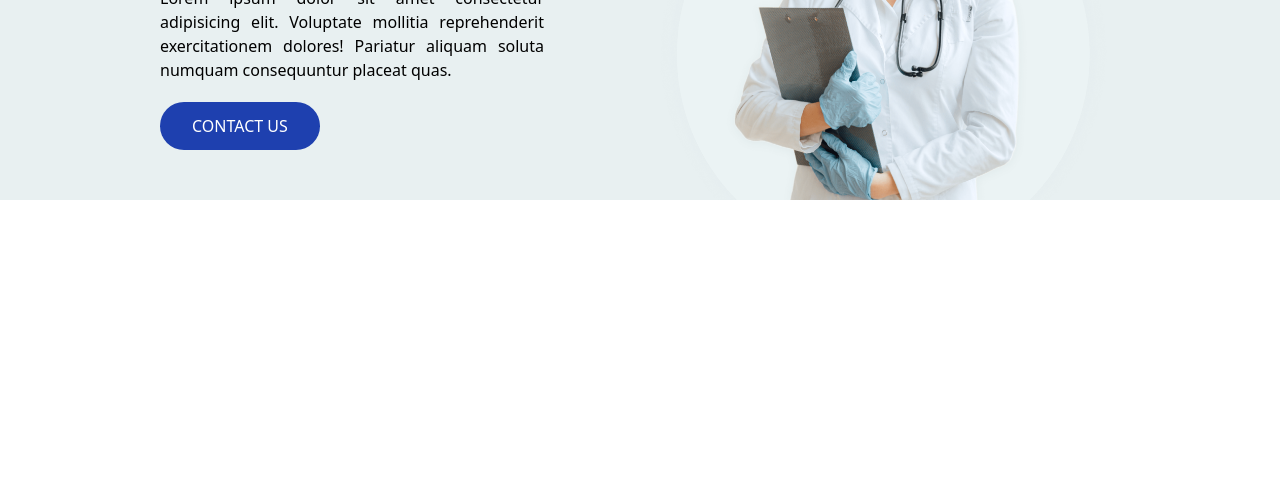
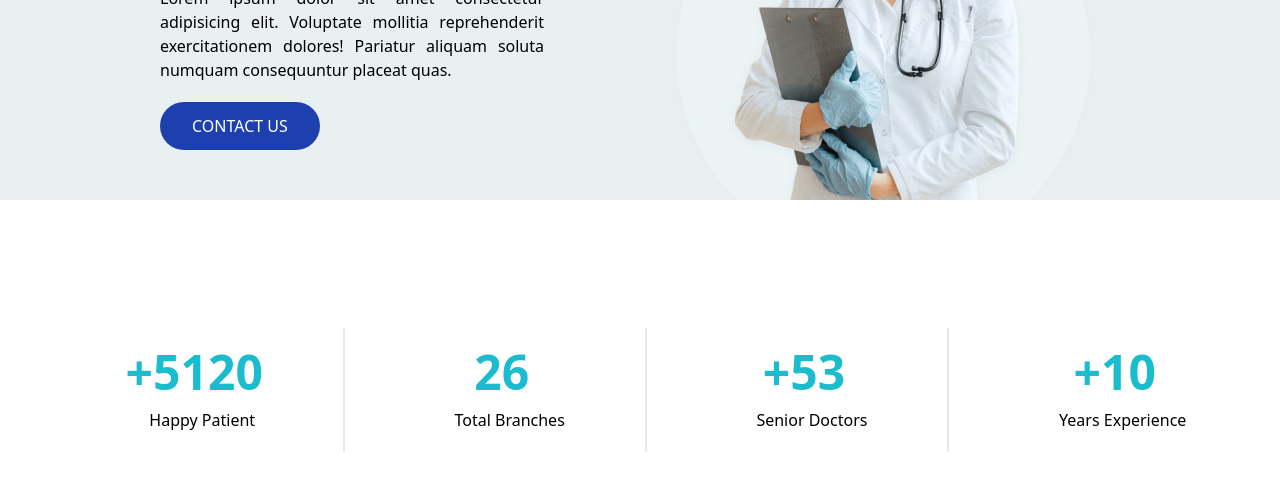
Before and after one commit to mehedihasanmurad/simple-tailwind-project, a website built with Vite: page index.html in a window 1280 px wide. Shown: the part 382-872 px from the top of the page. Before the commit the page ends 800 px from the top, so only its background shows below. Built offline with nearby package versions, Linux system fonts and the light colour scheme.

Commit message:
member section added

```diff
--- a/index.html
+++ b/index.html
@@ -82,5 +82,30 @@
     </header>
 
 
+    <main>
+        <section>
+            <!-- team members section  -->
+            <div class="sm:flex justify-evenly my-5 sm:my-32">
+                <div class="border-r-2 sm:ml-8 px-20 py-5 text-center">
+                    <h1 class="text-5xl text-[#1CBCCF] font-semibold font-sans">+5120</h1>
+                    <p class="ml-4 mt-3">Happy Patient</p>
+                </div>
+                <div class="border-r-2 px-20 py-5 text-center">
+                    <h1 class="text-5xl text-[#1CBCCF] font-semibold font-sans">26</h1>
+                    <p class="ml-4 mt-3">Total Branches</p>
+                </div>
+                <div class="border-r-2 px-20 py-5 text-center" >
+                    <h1 class="text-5xl text-[#1CBCCF] font-semibold font-sans">+53</h1>
+                    <p class="ml-4 mt-3">Senior Doctors</p>
+                </div>
+                <div class=" px-20 py-5 text-center">
+                    <h1 class="text-5xl text-[#1CBCCF] font-semibold font-sans">+10</h1>
+                    <p class="ml-4 mt-3 ">Years Experience</p>
+                </div>
+            </div>
+        </section>
+    </main>
+
+
 </body>
 </html>
```
